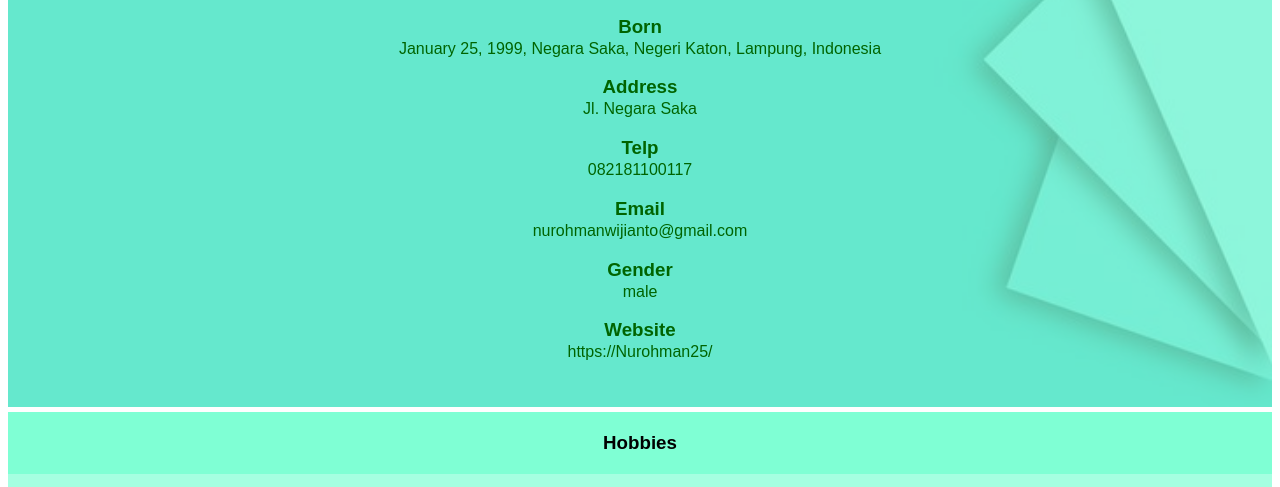
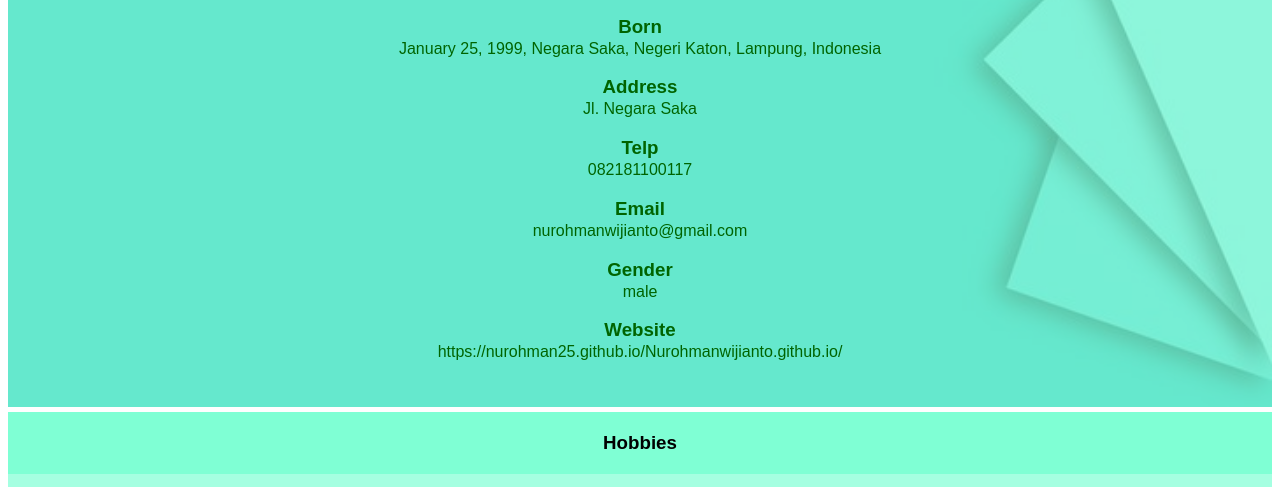
Before and after one commit to Nurohman25/Nurohmanwijianto.github.io, a plain HTML site: page index.html in a window 1280 px wide. Shown: the part 231-718 px from the top of the page. Drawn offline with Linux system fonts and the light colour scheme.

Commit message:
Update index.html

```diff
--- a/index.html
+++ b/index.html
@@ -26,7 +26,7 @@
                     <h3>Gender</h3>
                     <p>male</p>
                     <h3>Website</h3>
-                    <p>https://Nurohman25/</p>
+                    <p>https://nurohman25.github.io/Nurohmanwijianto.github.io/</p>
                 </div>
             </div>
         </div>
```
